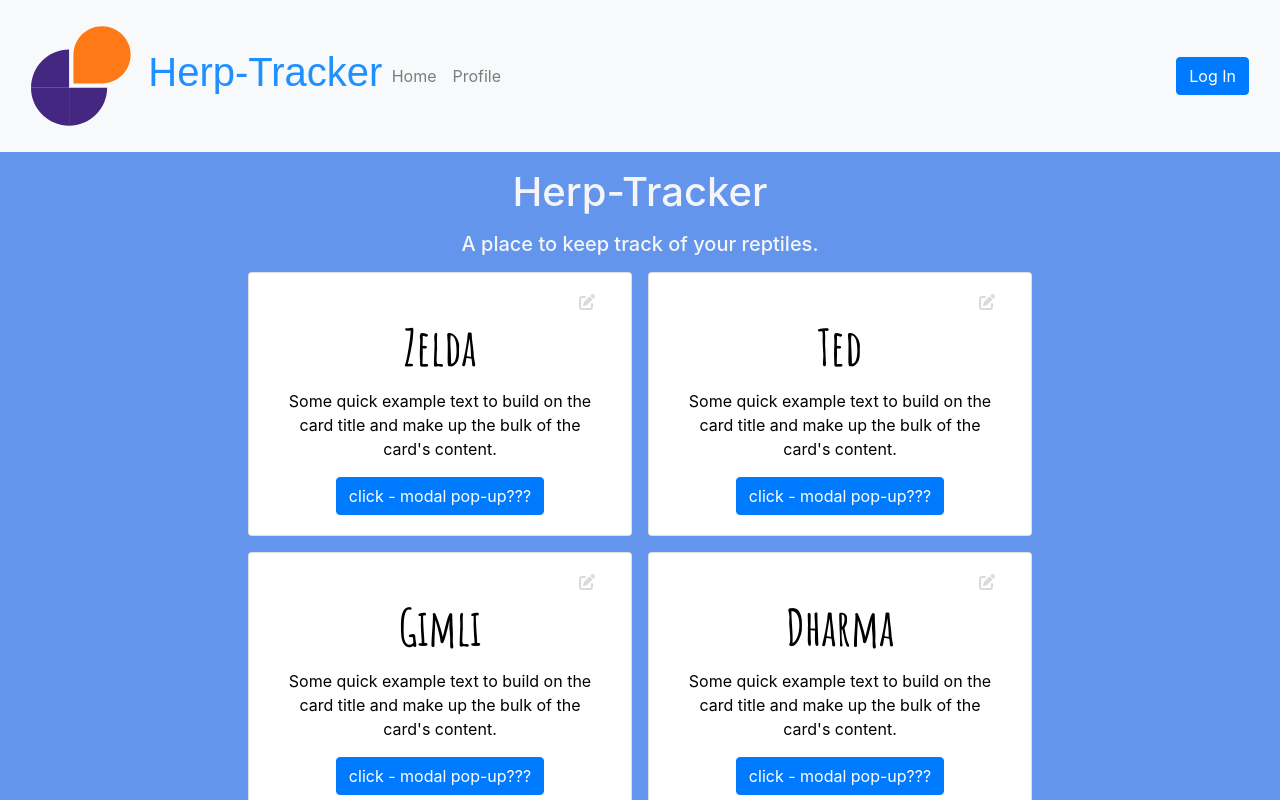
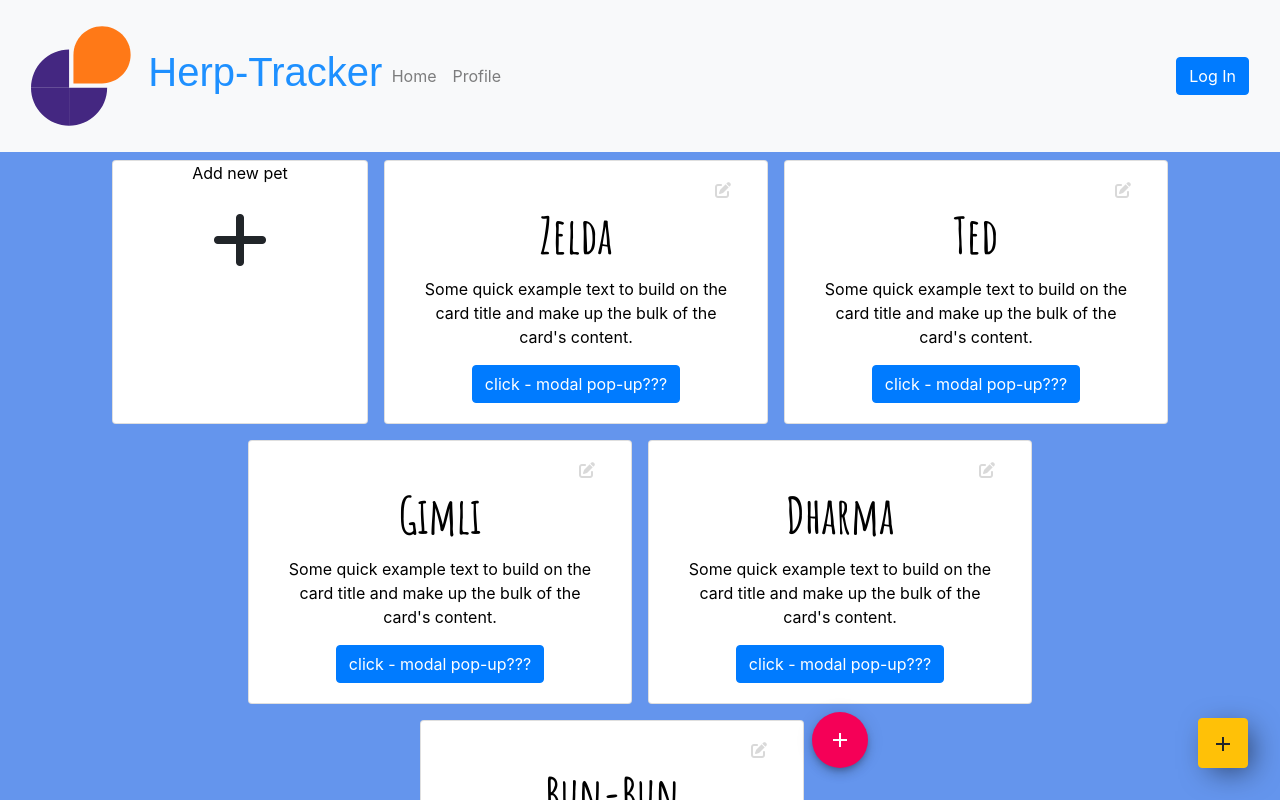
Before and after one commit to jcstang/herp-tracker, a React (Create React App) app: page / in a window 1280 px wide. Shown: the top 800 px of the page. Built offline with nearby package versions, Linux system fonts and the light colour scheme; no server answers.

Commit message:
add materialize ui elements.

```diff
--- a/package.json
+++ b/package.json
@@ -4,6 +4,8 @@
   "private": true,
   "dependencies": {
     "@auth0/auth0-react": "^1.0.0",
+    "@material-ui/core": "^4.11.0",
+    "@material-ui/icons": "^4.9.1",
     "@testing-library/jest-dom": "^4.2.4",
     "@testing-library/react": "^9.3.2",
     "@testing-library/user-event": "^7.1.2",
--- a/public/index.html
+++ b/public/index.html
@@ -11,9 +11,23 @@
     />
     <link rel="apple-touch-icon" href="%PUBLIC_URL%/logo192.png" />
     <!-- fontawesome -->
-    <script src="https://kit.fontawesome.com/d54a006847.js" crossorigin="anonymous"></script>
+    <script
+      src="https://kit.fontawesome.com/d54a006847.js"
+      crossorigin="anonymous"
+    ></script>
     <!-- google fonts -->
-    <link href="https://fonts.googleapis.com/css2?family=Amatic+SC:wght@700&display=swap" rel="stylesheet">
+    <link
+      href="https://fonts.googleapis.com/css2?family=Amatic+SC:wght@700&display=swap"
+      rel="stylesheet"
+    />
+    <link
+      rel="stylesheet"
+      href="https://fonts.googleapis.com/css?family=Roboto:300,400,500,700&display=swap"
+    />
+    <link
+      rel="stylesheet"
+      href="https://fonts.googleapis.com/icon?family=Material+Icons"
+    />
     <!--
       manifest.json provides metadata used when your web app is installed on a
       user's mobile device or desktop. See https://developers.google.com/web/fundamentals/web-app-manifest/
--- a/src/App.css
+++ b/src/App.css
@@ -21,3 +21,13 @@ h1 {
 /* .card {
   max-width: 20vw;
 } */
+
+.my-float-button {
+  width: 50px;
+  height: 50px;
+  padding: 6px 0px;
+  position: fixed;
+  bottom: 4vmin;
+  right: 4vmin;
+  box-shadow: 7px 7px 30px -6px rgba(0, 0, 0, 0.65);
+}
--- a/src/views/home.js
+++ b/src/views/home.js
@@ -1,6 +1,8 @@
 import React, { useState } from 'react';
-import { Container } from 'react-bootstrap';
+import { Container, Button } from 'react-bootstrap';
 import { Card } from '../components';
+import Fab from '@material-ui/core/Fab';
+import AddIcon from '@material-ui/icons/Add';
 
 const Home = (props) => {
   const [petList, setPetList] = useState([
@@ -31,21 +33,23 @@ const Home = (props) => {
 
   return (
     <>
-      <Container className='' fluid>
-        <h1>Herp-Tracker</h1>
-        <h5>A place to keep track of your reptiles.</h5>
-        {/* <div className='container pet-container'> */}
-        <div className='pet-container container-fluid'>
-          {petList.map((pet, index) => (
-            <Card petName={pet.name} key={index} />
-          ))}
-          <div className='card'>
-            <p>Add new pet</p>
-            <a href='/' className='btn' onClick={plusBtnClicked}>
-              <i className='fas fa-plus fa-4x'></i>
-            </a>
-          </div>
+      <Container className='pet-container' fluid>
+        <div className='card'>
+          <p>Add new pet</p>
+          <a href='/' className='btn' onClick={plusBtnClicked}>
+            <i className='fas fa-plus fa-4x'></i>
+          </a>
         </div>
+        {petList.map((pet, index) => (
+          <Card petName={pet.name} key={index} />
+        ))}
+
+        <Fab color='secondary' aria-label='add' onClick={plusBtnClicked}>
+          <AddIcon />
+        </Fab>
+        <Button className='my-float-button' variant='warning'>
+          <AddIcon />
+        </Button>
       </Container>
       {/* <div className='container'> */}
       {/* </div>{' '} */}
```
Also changed, not shown: 2 other files (tests, documents, lock files or other folders).
